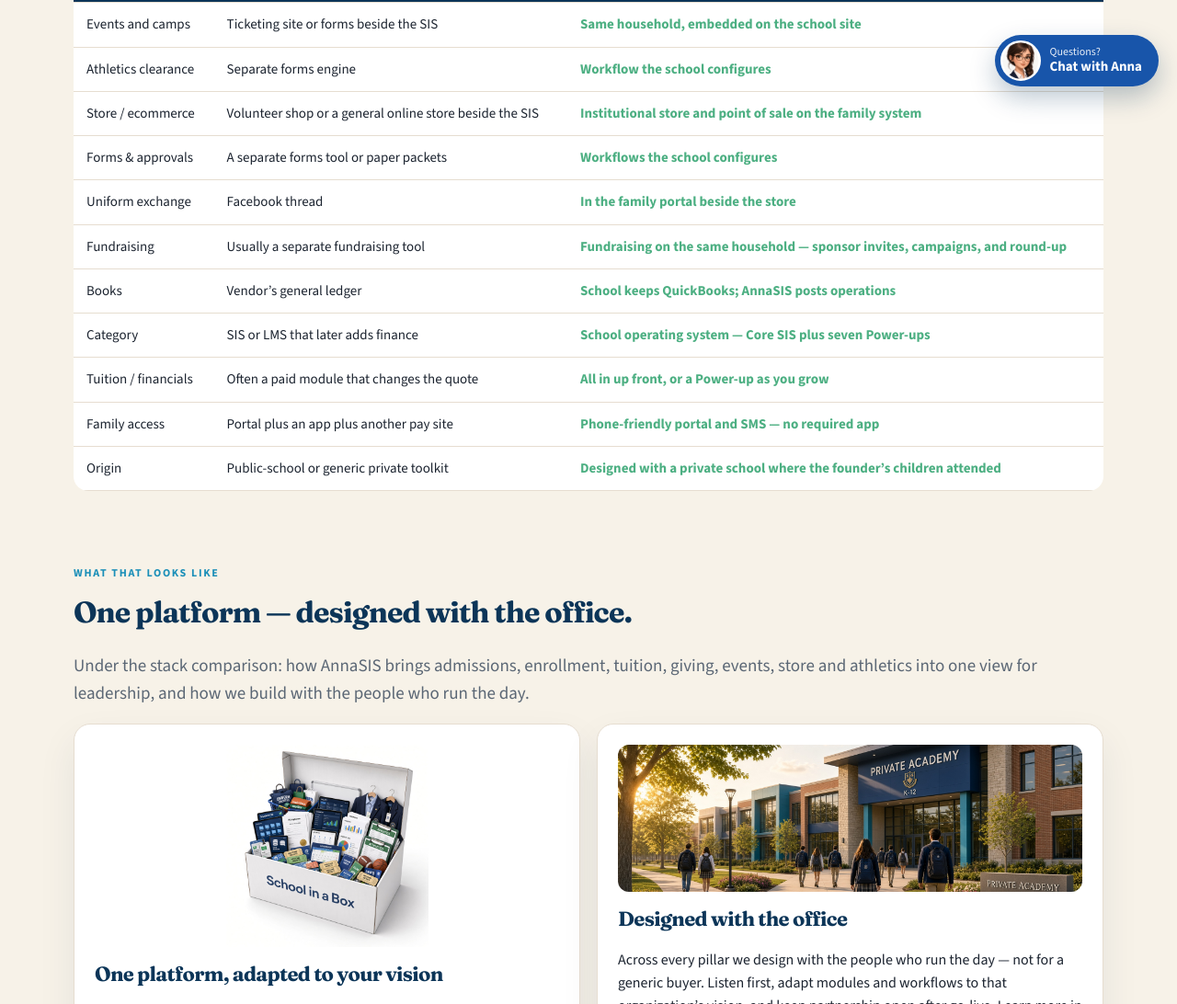
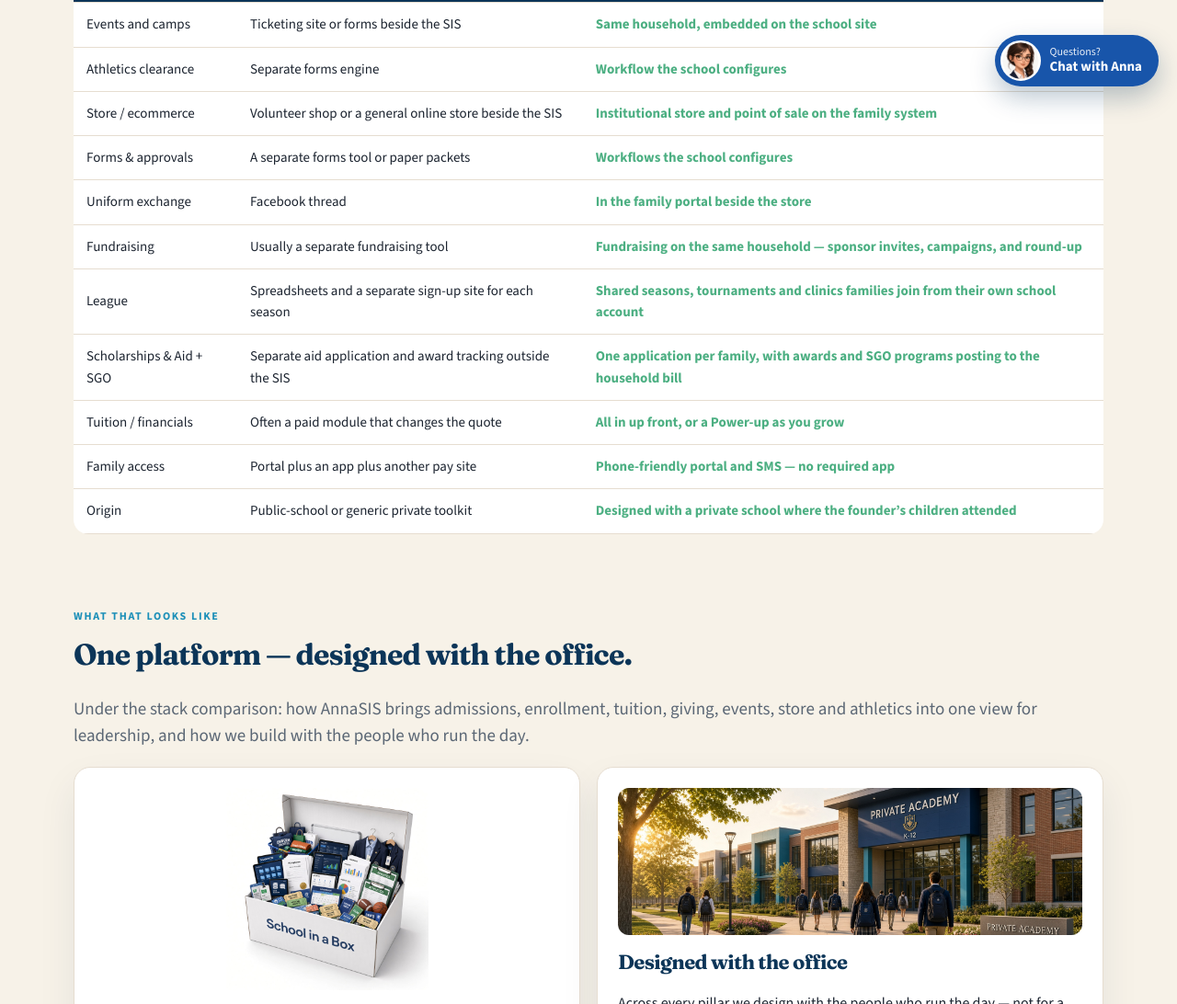
Before and after one commit to aaronsiebert-ux/annasis-website, a plain HTML site: page different.html in a window 1280 px wide. Shown: the part 686-1778 px from the top of the page at 92% size. Drawn offline with nearby package versions, Linux system fonts and the light colour scheme.

Commit message:
Different: League and Scholarships & Aid + SGO rows

```diff
--- a/different.html
+++ b/different.html
@@ -125,8 +125,8 @@
 <tr><td>Forms &amp; approvals</td><td>A separate forms tool or paper packets</td><td class="yes">Workflows the school configures</td></tr>
 <tr><td>Uniform exchange</td><td>Facebook thread</td><td class="yes">In the family portal beside the store</td></tr>
 <tr><td>Fundraising</td><td>Usually a separate fundraising tool</td><td class="yes">Fundraising on the same household — sponsor invites, campaigns, and round-up</td></tr>
-<tr><td>Books</td><td>Vendor’s general ledger</td><td class="yes">School keeps QuickBooks; AnnaSIS posts operations</td></tr>
-<tr><td>Category</td><td>SIS or LMS that later adds finance</td><td class="yes">School operating system — Core SIS plus seven Power-ups</td></tr>
+<tr><td>League</td><td>Spreadsheets and a separate sign-up site for each season</td><td class="yes">Shared seasons, tournaments and clinics families join from their own school account</td></tr>
+<tr><td>Scholarships &amp; Aid + SGO</td><td>Separate aid application and award tracking outside the SIS</td><td class="yes">One application per family, with awards and SGO programs posting to the household bill</td></tr>
 <tr><td>Tuition / financials</td><td>Often a paid module that changes the quote</td><td class="yes">All in up front, or a Power-up as you grow</td></tr>
 <tr><td>Family access</td><td>Portal plus an app plus another pay site</td><td class="yes">Phone-friendly portal and SMS — no required app</td></tr>
 <tr><td>Origin</td><td>Public-school or generic private toolkit</td><td class="yes">Designed with a private school where the founder’s children attended</td></tr>
```
